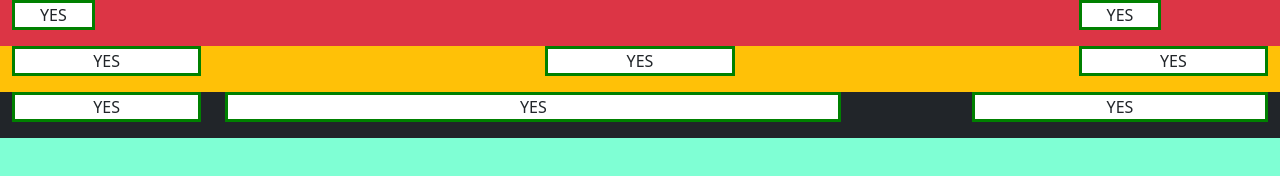
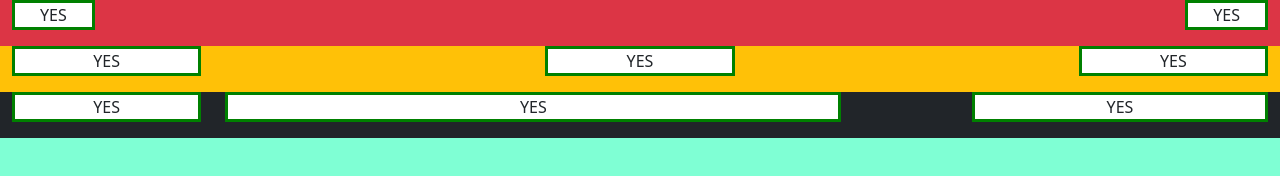
Before and after one commit to VNenad93/Bootstrap, a plain HTML site: page Advanced/boot-at.html in a window 1280 px wide. Drawn offline with nearby package versions, Linux system fonts and the light colour scheme.

Commit message:
fixed offset

```diff
--- a/Advanced/boot-at.html
+++ b/Advanced/boot-at.html
@@ -29,7 +29,7 @@
     <div class="container-fluid heightFix text-center">
       <div class="row bg-danger">
         <div class="col-md-2 col-xl-1"><p class="width">YES</p></div>
-        <div class="col-md-2 col-xl-1 offset-xl-9 offset-md-8"><p class="width">YES</p></div>
+        <div class="col-md-2 col-xl-1 offset-xl-10 offset-md-8"><p class="width">YES</p></div>
       </div>
       <div class="row bg-warning">
         <div class="col-md-2 "><p class="width">YES</p></div>
```
